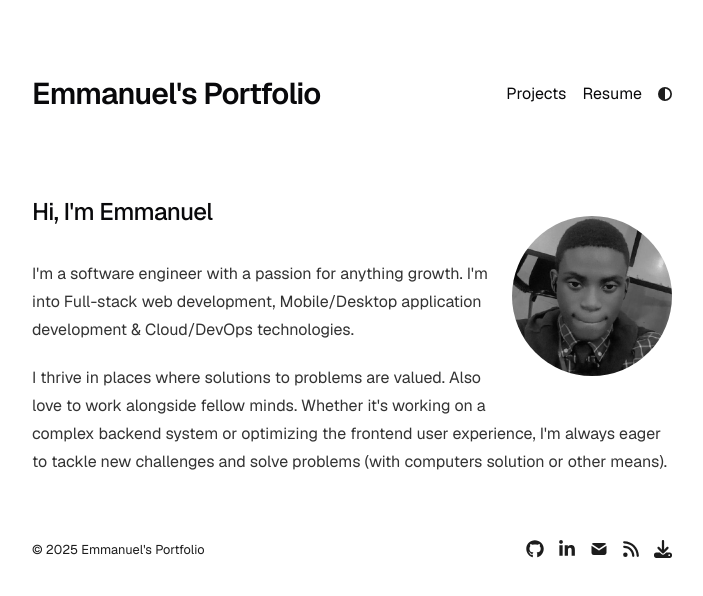
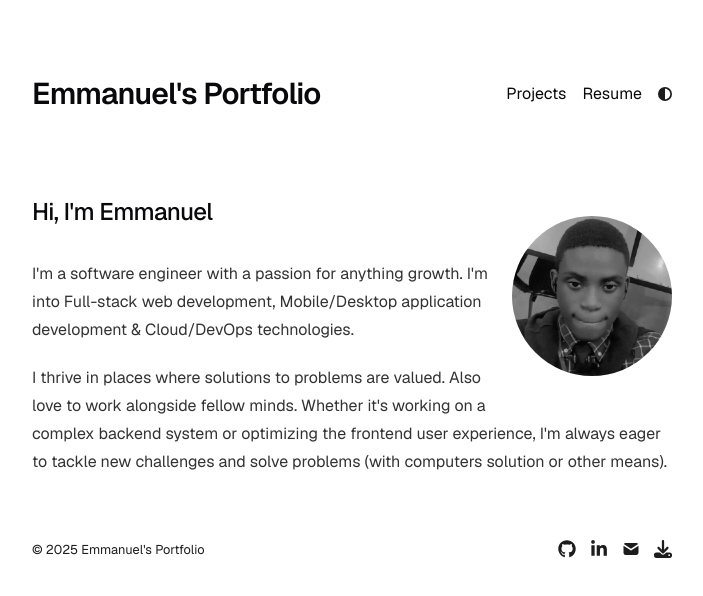
Before and after one commit to T4910/portfolio, a Next.js app: page / in a window 1280 px wide. Shown: the top 596 px of the page, without its empty margins (288-991 px from the left). Built offline with nearby package versions, Linux system fonts and the light colour scheme.

Commit message:
chore: temp remove rss

```diff
--- a/components/footer.tsx
+++ b/components/footer.tsx
@@ -31,9 +31,9 @@ function SocialLinks() {
       {/* <SocialLink href={socialLinks.instagram} icon={FaInstagram} /> */}
       <SocialLink href={socialLinks.linkedin} icon={FaLinkedinIn} />
       <SocialLink href={socialLinks.email} icon={TbMailFilled} />
-      <a href="/rss.xml" target="_self">
+      {/* <a href="/rss.xml" target="_self">
         <FaRss />
-      </a>
+      </a> */}
       <a href={`/resume`} download>
         <FaDownload />
       </a>
```
